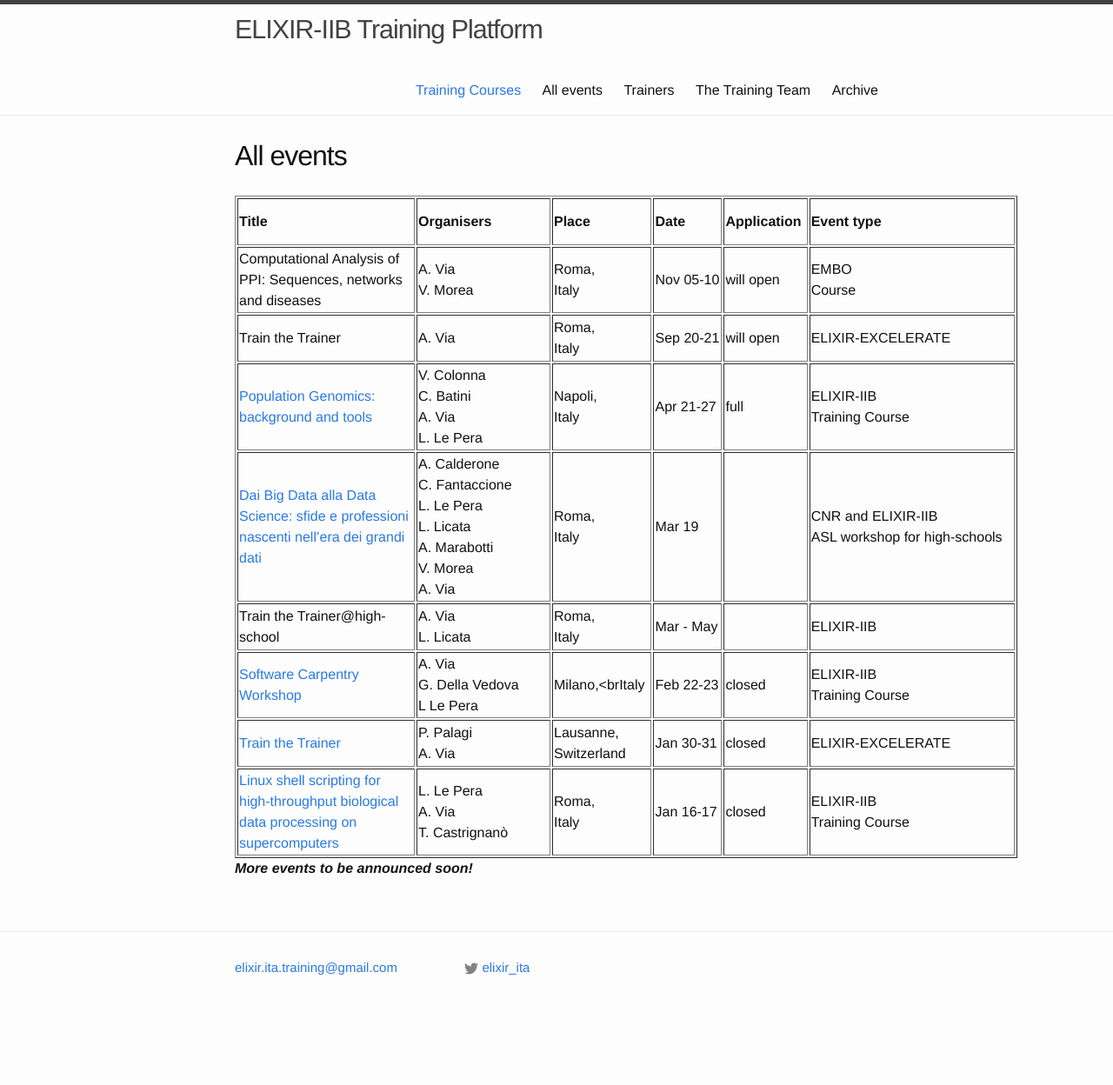
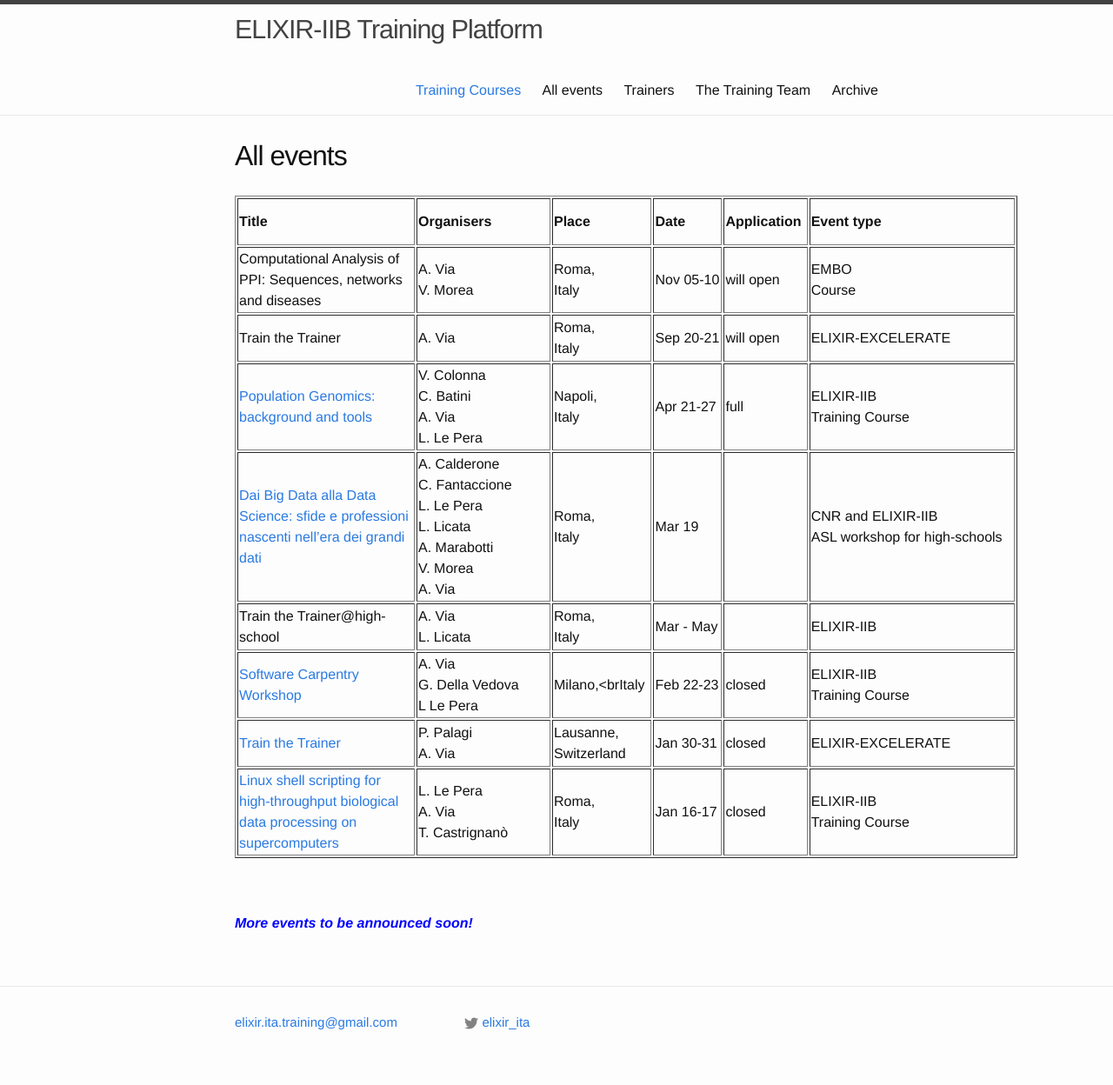
Before and after one commit to ELIXIR-IIB-training/website, a Jekyll site: the page built from _pages/01-all_events.md, in a window 1280 px wide. Shown: the whole page at 87% size. Built offline with Jekyll 4.4.1, drawn with Linux system fonts in a browser that asks for light colours; before the commit the page ends 1185 px from its top, so only the background shows below that.

Commit message:
Update all events

```diff
--- a/_pages/01-all_events.md
+++ b/_pages/01-all_events.md
@@ -89,5 +89,6 @@ permalink: /all_events/
    <td height="50">ELIXIR-IIB<br>Training Course</td>
 </tr>
 </table>
-
-<p><i><b>More events to be announced soon!</b></i></p>
+<br>
+<br>
+<p><font color="blue"><i><b>More events to be announced soon!</b></i></font></p>
```
